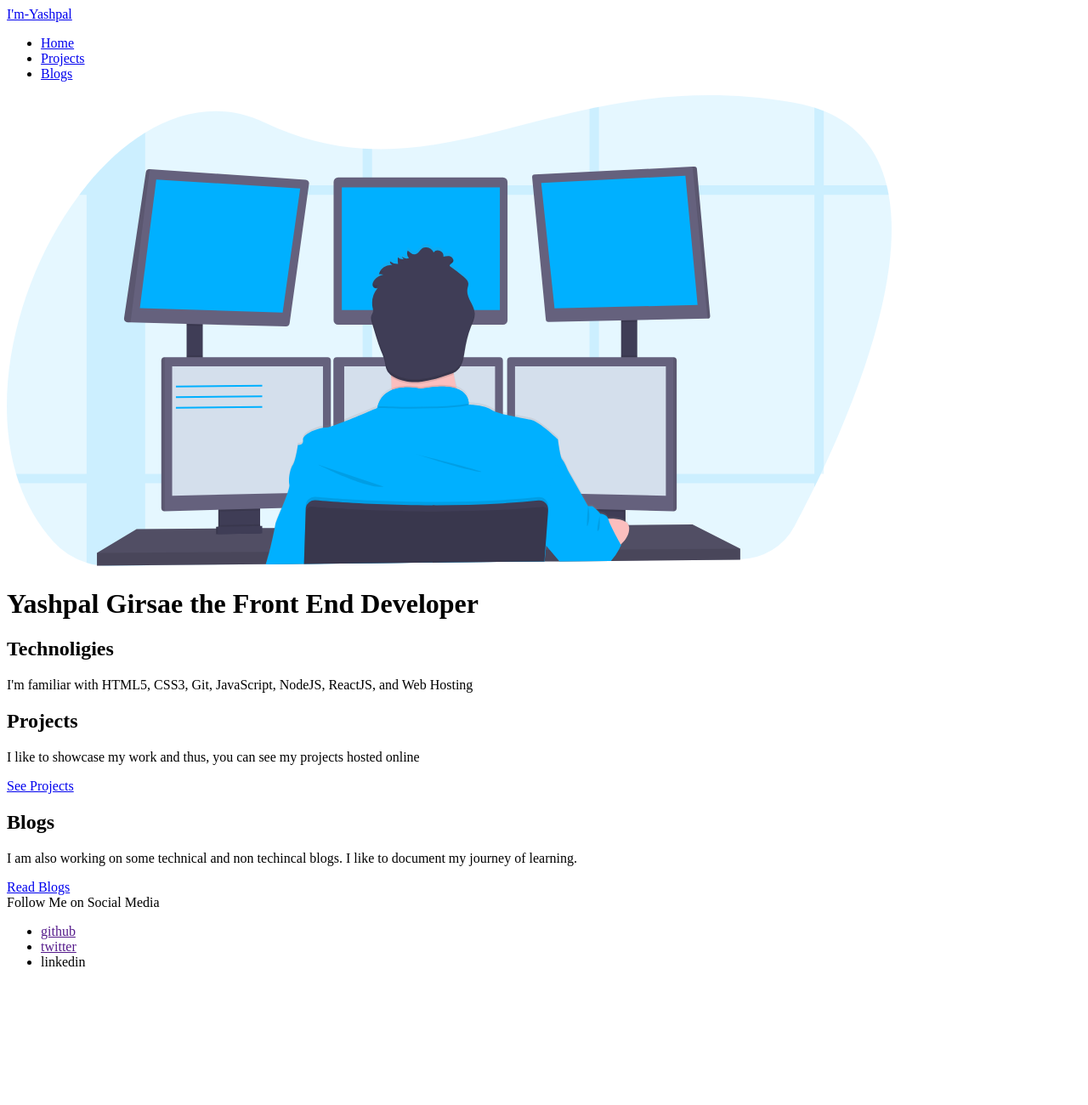
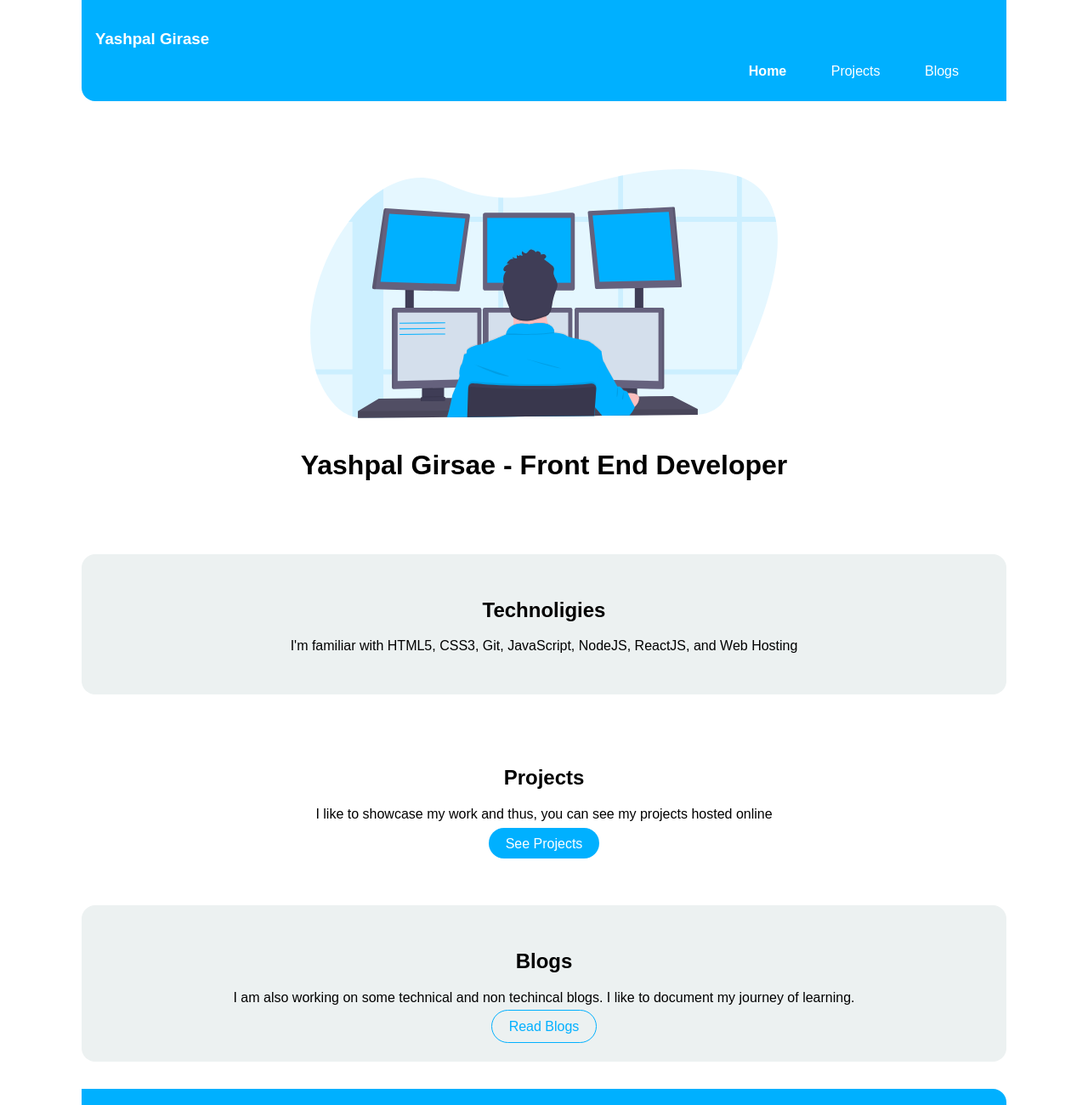
Before and after one commit to Yashpal-Girase/yashpal-girase-portfolio, a plain HTML site: page index.html in a window 1280 px wide. Shown: the top 1300 px of the page at 85% size. Before the commit the page ends 1157 px from the top, so only its background shows below. Drawn offline with Linux system fonts and the light colour scheme.

Commit message:
CSS Apply

```diff
--- a/index.html
+++ b/index.html
@@ -5,12 +5,12 @@
     <meta http-equiv="X-UA-Compatible" content="IE=edge">
     <meta name="viewport" content="width=device-width, initial-scale=1.0">
     <title>Yashpal-Girase</title>
-    <link href="styles.css" rel="stylesheet" />
+    <link href="style.css" rel="stylesheet" />
 </head>
 <body>
 
     <nav class="navigation container">
-        <div class="nav-brand"><a href="/">I'm-Yashpal</a></div>
+        <div class="nav-brand"><a href="/"><h3>Yashpal Girase</h3></a></div>
         <ul class="list-non-bullet nav-pills">
           <li class="list-item-inline">
             <a class="link link-active" href="/">Home</a>
@@ -27,7 +27,7 @@
       <header class="header-class">
         <img class="header-img" src="images/headerimage.svg" />
         <h1 class="header-heading">
-          Yashpal Girsae the<span class="heading-inverted"> Front End Developer</span>
+          Yashpal Girsae - <span class="heading-inverted"> Front End Developer</span>
         </h1>
       </header>
 
--- a/style.css
+++ b/style.css
@@ -0,0 +1,212 @@
+
+@import url('https://fonts.googleapis.com/css2?family=Merriweather:ital,wght@1,700&display=swap');
+
+:root {
+    --primary-color: #00B0FF;
+    --off-white: #f3f4f6;
+    --dark-gray: ;
+    --light-blue : #ECF1F1;
+  }
+
+  body {
+    font-family: "Montserrat", sans-serif;
+    margin: 0px auto;
+    max-width: 85%;
+    width: 100%;
+  }
+
+  hr {
+    margin: 2rem 0rem;
+  }
+
+  margin-md {
+    margin: 2rem;
+  }
+
+  /** container **/
+  .container {
+    padding: 0rem 1rem;
+  }
+
+  .container-center {
+    max-width: 900px;
+    width: 100%;
+    margin: auto;
+  }
+
+  /** links **/
+  /** links **/
+.link {
+    box-sizing: border-box;
+    text-decoration: none;
+    padding: 0.5rem 1rem;
+  }
+
+  .link-primary {
+    max-width: 140px;
+    padding: 0.6rem 1.2rem;
+    background-color: var(--primary-color);
+    color: #fff;
+    margin: 1rem auto;
+    border-radius: 2rem;
+  }
+
+  .link-secondary {
+    max-width: 140px;
+    margin: 1rem;
+    padding: 0.6rem 1.2rem;
+    border-radius: 2rem;
+    border: 1px solid var(--primary-color);
+    color: var(--primary-color);
+  }
+
+  /** look into BEM naming convention for CSS **/
+
+  /** lists **/
+
+  .list-non-bullet {
+    list-style: none;
+    padding-inline-start: 0px;
+  }
+
+  .list-item-inline {
+    display: inline;
+    padding: 0rem 0.5rem;
+  }
+
+  /** navigation **/
+
+  .navigation {
+    background-color: var(--primary-color);
+    color: white;
+    padding: 1rem;
+    border-bottom-left-radius: 1rem;
+  }
+
+  .navigation .nav-brand {
+    font-weight: bold;
+  }
+
+  .nav-brand a {
+    text-decoration: none;
+    color: inherit;
+  }
+
+  .navigation .nav-pills {
+    text-align: right;
+    margin: 0.6rem 1rem;
+  }
+
+  .navigation .link {
+    color: white;
+  }
+
+  .navigation .link-active {
+    font-weight: bold;
+  }
+
+  /** header **/
+
+  .header-class {
+    padding: 2rem;
+    padding-top: 5rem;
+  }
+
+  .header-class .header-img {
+    max-width: 80%;
+    width: 550px;
+    display: block;
+    margin: auto;
+  }
+
+  .header-class .header-heading {
+    text-align: center;
+    padding-top: 1rem;
+    color: var(--dark-gray);
+  }
+
+  .hero .hero-heading .heading-inverted {
+    color: var(--primary-color);
+  }
+
+  /** sections **/
+
+  .section {
+    padding: 2rem;
+    margin: 2rem 0;
+    border-radius: 1rem;
+    text-align: center;
+  }
+
+  .section h1 {
+    text-align: center;
+  }
+
+  .ow {
+    background-color: var(--light-blue);
+  }
+
+  /** footers **/
+
+  .footer {
+    background-color: var(--primary-color);
+    padding: 2rem 1rem;
+    text-align: center;
+    color: white;
+    border-top-right-radius: 1rem;
+  }
+
+  .footer .link {
+    color: white;
+  }
+
+  .footer .footer-header {
+    font-weight: bold;
+    font-size: large;
+  }
+
+  .footer ul {
+    padding-inline-start: 0px;
+  }
+
+  /** projects **/
+  .showcase-list {
+    /* padding: 2rem; */
+    padding: 2rem;
+    border-radius: 1rem;
+    text-align: center;
+    margin: 3rem auto;
+  }
+  .showcase-list h1 {
+    margin: 0.5rem;
+  }
+
+  .showcase-list p {
+    padding-bottom: 1rem;
+  }
+
+  /** blogs **/
+
+  .showcase-blog {
+    padding-bottom: 6rem;
+  }
+
+  @media (max-width: 900px) {
+    body {
+      max-width: 95%;
+      width: 100%;
+    }
+
+    .list-item-inline {
+      display: inline;
+      padding: 0rem;
+    }
+
+    .container-center {
+      width: auto;
+    }
+
+    .link-primary {
+      display: block;
+    }
+  }
```
